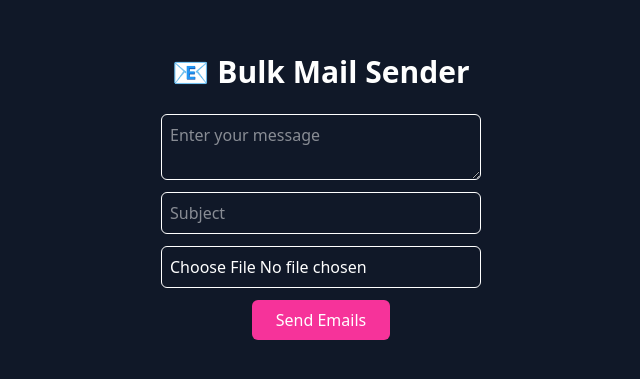
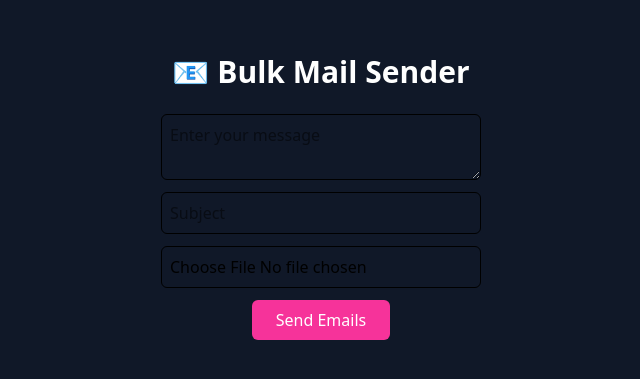
Before and after one commit to Kavya010emc/bulkmail-kavya, a React (Vite) app: page / in a window 1280 px wide. Shown: the part 203-582 px from the top of the page, without its empty margins (319-959 px from the left). Built offline with nearby package versions, Linux system fonts and the light colour scheme.

Commit message:
Update App.jsx

```diff
--- a/src/App.jsx
+++ b/src/App.jsx
@@ -7,6 +7,7 @@ function App() {
   const [emailList, setEmailList] = useState([]);
   const [status, setStatus] = useState(false);
 
+  // ✅ Handle File Upload (Extract Emails)
   const handleFile = (e) => {
     const file = e.target.files[0];
     const reader = new FileReader();
@@ -19,9 +20,10 @@ function App() {
     reader.readAsText(file);
   };
 
+  // ✅ Handle Send Mail Button
   const sendMail = () => {
     if (!msg || !sub || emailList.length === 0) {
-      alert("Please fill all fields and upload a file.");
+      alert("⚠️ Please fill all fields and upload a file.");
       return;
     }
 
@@ -38,6 +40,7 @@ function App() {
       setStatus(false);
     });
 
+    // ✅ Reset form fields
     setMsg('');
     setSub('');
     setEmailList([]);
@@ -46,26 +49,30 @@ function App() {
   return (
     <div className="min-h-screen flex flex-col items-center justify-center bg-gray-900 text-white">
       <h1 className="text-3xl font-bold mb-6">📧 Bulk Mail Sender</h1>
+
       <textarea
-        className="border p-2 mb-3 w-80 rounded-md"
+        className="border p-2 mb-3 w-80 rounded-md text-black"
         placeholder="Enter your message"
         value={msg}
         onChange={(e) => setMsg(e.target.value)}
       />
+
       <input
-        className="border p-2 mb-3 w-80 rounded-md"
+        className="border p-2 mb-3 w-80 rounded-md text-black"
         type="text"
         placeholder="Subject"
         value={sub}
         onChange={(e) => setSub(e.target.value)}
       />
+
       <input
-        className="border p-2 mb-3 w-80 rounded-md"
+        className="border p-2 mb-3 w-80 rounded-md text-black"
         type="file"
         onChange={handleFile}
       />
+
       <button
-        className="bg-pink-500 text-white px-6 py-2 rounded-md"
+        className={`px-6 py-2 rounded-md ${status ? 'bg-gray-500' : 'bg-pink-500'}`}
         onClick={sendMail}
         disabled={status}
       >
```
